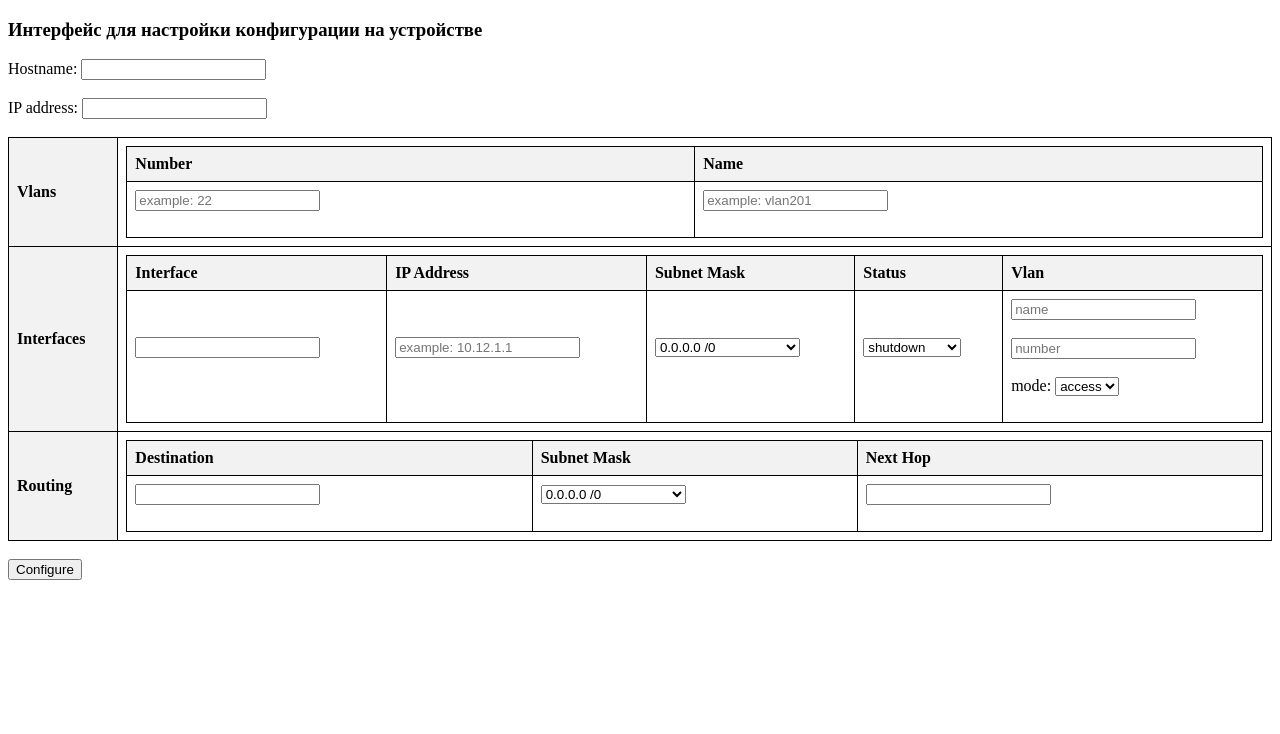
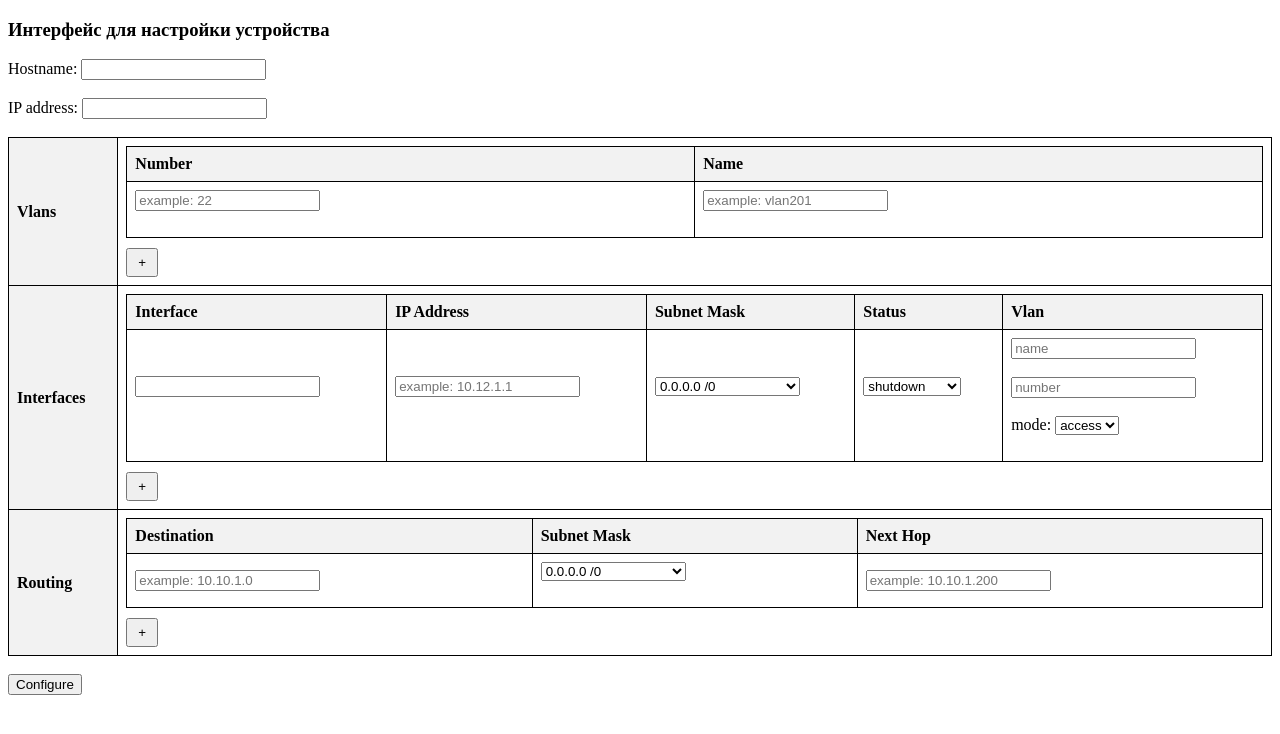
Before and after one commit to nikiforova13/automation_network-_management, a FastAPI app: page /ui/configuration/create in a window 1280 px wide. Shown: the top 734 px of the page. Run offline with FastAPI, Linux system fonts and the light colour scheme; parts of the project's set-up code (start-up, migrations or seed data) failed here and were passed over.

Commit message:
refactoring ui configure

```diff
--- a/app/templates/configure.html
+++ b/app/templates/configure.html
@@ -4,11 +4,11 @@
     <meta charset="UTF-8">
     <meta http-equiv="X-UA-Compatible" content="IE=edge">
     <meta name="viewport" content="width=device-width, initial-scale=1.0">
-    <title>Network Configuration</title>
+    <title>Device configure</title>
     <style>
         table {
+            border-collapse: collapse;
             width: 100%;
-            border-collapse: collapse;
         }
 
         th, td {
@@ -21,23 +21,24 @@
             background-color: #f2f2f2;
         }
 
-        td:first-child {
-            font-weight: bold;
+        button {
+            padding: 5px 10px;
+            margin-top: 10px;
         }
     </style>
 </head>
 <body>
-<h3>Интерфейс для настройки конфигурации на устройстве</h3>
+<h3>Интерфейс для настройки устройства</h3>
 <form method="post">
     <label for="hostname">Hostname:</label>
     <input type="text" id="hostname" name="hostname"><br><br>
-    <label for="IP address">IP address:</label>
-    <input type="text" id="IP address" name="ip_address"><br><br>
+    <label for="ip_address_device">IP address:</label>
+    <input type="text" id="ip_address_device" name="ip_address"><br><br>
     <table>
         <tr>
-            <th>Vlans</th>
+            <th colspan="2">Vlans</th>
             <td>
-                <table>
+                <table id="vlans_table">
                     <tr>
                         <th>Number</th>
                         <th>Name</th>
@@ -47,12 +48,13 @@
                         <td><input type="text" id="name" name="name" placeholder="example: vlan201"><br><br></td>
                     </tr>
                 </table>
+                <button type="button" onclick="addRow('vlans_table')">+</button>
             </td>
         </tr>
         <tr>
-            <th>Interfaces</th>
+            <th colspan="2">Interfaces</th>
             <td>
-                <table>
+                <table id="interfaces_table">
                     <tr>
                         <th>Interface</th>
                         <th>IP Address</th>
@@ -66,48 +68,69 @@
                                    placeholder="example: 10.12.1.1"><br><br></td>
                         <td><select name="Subnet mask" id="subnet_mask">
                             {% for mask in subnet_masks %}
-                            <option value={{ mask }}>{{ mask }}</option>
+                            <option value="{{ mask }}">{{ mask }}</option>
                             {% endfor %}</select><br><br></td>
                         <td><select name="status" id="status">
                             <option value="shutdown">shutdown</option>
                             <option value="no shutdown">no shutdown</option>
                         </select><br><br></td>
-
                         <td><input type="text" id="vlan_name" name="vlan_name" placeholder="name"><br><br>
                             <input type="text" id="vlan_number" name="vlan_number" placeholder="number"><br><br>
-                            <label for="vlan_mode">mode:</label>
+                            <label for="vlan_mode">mode: </label>
                             <select>name="vlan_mode" id="vlan_mode"
                                 <option value="access">access</option>
                                 <option value="trunk">trunk</option>
                             </select><br><br>
                         </td>
+
                     </tr>
                 </table>
+                <button type="button" onclick="addRow('interfaces_table')">+</button>
             </td>
         </tr>
         <tr>
-            <th>Routing</th>
+            <th colspan="2">Routing</th>
             <td>
-                <table>
+                <table id="routing_table">
                     <tr>
                         <th>Destination</th>
                         <th>Subnet Mask</th>
                         <th>Next Hop</th>
                     </tr>
                     <tr>
-                        <td><input type="text" id="destination" name="destination"><br><br></td>
+                        <td><input type="text" name="destination" placeholder="example: 10.10.1.0"></td>
                         <td><select name="Subnet mask" id="dst_subnet_mask">
                             {% for mask in subnet_masks %}
-                            <option value={{ mask }}>{{ mask }}</option>
+                            <option value="{{ mask }}">{{ mask }}</option>
                             {% endfor %}</select><br><br></td>
-                        <td><input type="text" id="next_hop" name="next_hop"><br><br></td>
+                        <td><input type="text" name="next_hop" placeholder="example: 10.10.1.200"></td>
                     </tr>
                 </table>
+                <button type="button" onclick="addRow('routing_table')">+</button>
             </td>
         </tr>
     </table>
     <br>
     <input type="submit" value="Configure">
 </form>
+
+<script>
+    function addRow(tableId) {
+        var table = document.getElementById(tableId);
+        var newRow = table.rows[1].cloneNode(true);
+        var inputs = newRow.getElementsByTagName("input");
+        var selects = newRow.getElementsByTagName("select");
+
+        for (var i = 0; i < inputs.length; i++) {
+            inputs[i].value = '';
+        }
+
+        for (var j = 0; j < selects.length; j++) {
+            selects[j].value = selects[j].options[0].value; // Сбросить выбранный вариант в значение по умолчанию
+        }
+
+        table.appendChild(newRow);
+    }
+</script>
 </body>
 </html>
```
Lines whose indentation alone changed are shown as unchanged.
